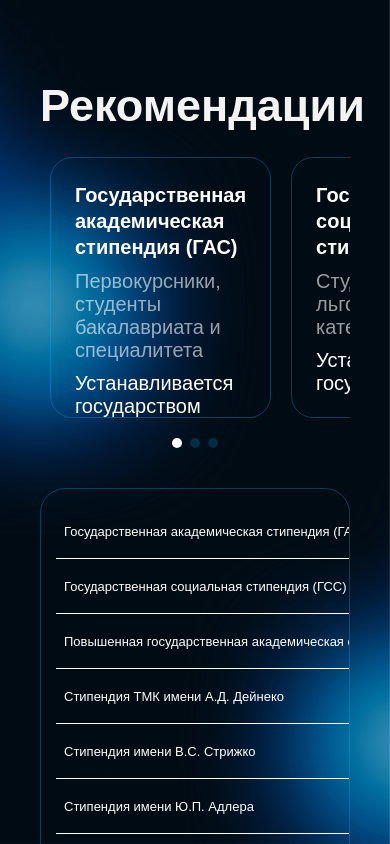
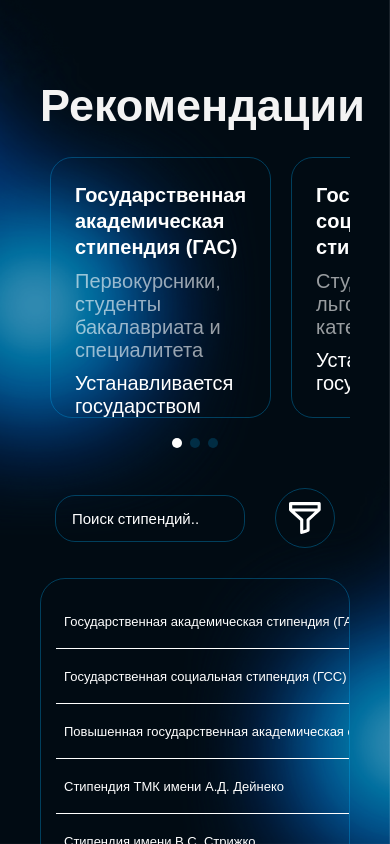
Before and after one commit to Viktoria-Mushkina/Grants-Website, a React (Vite) app in the folder grants-website/: page / in a window 390 px wide. Shown: the top 844 px of the page. Built offline with nearby package versions, Linux system fonts and the light colour scheme.

Commit message:
Добавляет поиск

```diff
--- a/grants-website/src/App.tsx
+++ b/grants-website/src/App.tsx
@@ -1,11 +1,29 @@
 import { ScholarshipTable } from "./components/scholarship-table";
 import { scholarshipsData } from "./data/scholarshipsData";
 import { Recommendations } from "./components/recommendations";
+import { ScholarshipSearch } from "./components/scholarship-search";
+import type { Scholarship } from "./types/scholarship";
+import { useState } from "react";
 import bgImage from "/bg-image.png";
 import "./App.css";
 
 const recommendedScholarships = scholarshipsData.slice(0, 9);
 function App() {
+  const [filteredScholarships, setFilteredScholarships] =
+    useState<Scholarship[]>(scholarshipsData);
+  const [searchActive, setSearchActive] = useState(false);
+  // Обработчик выбора стипендии из поиска
+  const handleSelectScholarship = (scholarship: Scholarship) => {
+    // Можно добавить скролл к выбранной стипендии в таблице
+    setFilteredScholarships([scholarship]);
+    setSearchActive(true);
+  };
+
+  // Сброс фильтрации
+  const handleResetFilter = () => {
+    setFilteredScholarships(scholarshipsData);
+    setSearchActive(false);
+  };
   return (
     <div className="app">
       <div className="backgroundImage">
@@ -13,6 +31,10 @@ function App() {
       </div>
       <main className="app-main">
         <Recommendations scholarships={recommendedScholarships} />
+        <ScholarshipSearch
+          scholarships={scholarshipsData}
+          onSelect={handleSelectScholarship}
+        />
         <ScholarshipTable scholarships={scholarshipsData} />
       </main>
     </div>
--- /dev/null
+++ b/grants-website/src/components/scholarship-search/index.ts
@@ -0,0 +1 @@
+export {ScholarshipSearch} from './scholarship-search'
--- /dev/null
+++ b/grants-website/src/components/scholarship-search/scholarship-search.module.css
@@ -0,0 +1,111 @@
+.searchContainer {
+  position: relative;
+  margin: 0 auto 34px;
+  max-width: 978px;
+  display: grid;
+  grid-template-columns: 1fr auto;
+  gap: 30px;
+  align-items: center;
+}
+
+.searchInputWrapper {
+  position: relative;
+}
+
+.searchInput {
+  padding: 18px 25px;
+  border: 1px solid rgba(6, 173, 247, 0.32);
+  border-radius: 20px;
+  transition: all 0.3s ease;
+  outline: none;
+  width: 100%;
+}
+
+.filterBtn {
+  height: 60px;
+  width: 60px;
+  border: 1px solid rgba(6, 173, 247, 0.32);
+  border-radius: 50%;
+}
+.filterBtn img {
+  padding: 13px;
+}
+.searchInput:focus {
+  box-shadow: 0 4px 25px rgba(6, 173, 247, 0.2);
+}
+
+.searchInput::placeholder {
+  color: rgba(255, 255, 255, 1);
+}
+
+.dropdown,
+.noResults {
+  position: absolute;
+  top: 100%;
+  left: 0;
+  width: 100%;
+  border: 1px solid rgba(6, 173, 247, 0.32);
+  border-radius: 20px;
+  z-index: 1000;
+  overflow-y: auto;
+  animation: fadeIn 0.2s ease;
+  background-color: rgba(1, 38, 53, 0.2);
+  backdrop-filter: blur(10px);
+  margin-top: 8px;
+  font-weight: 600;
+}
+.noResults {
+  padding: 18px 25px;
+}
+@keyframes fadeIn {
+  from {
+    opacity: 0;
+    transform: translateY(-10px);
+  }
+  to {
+    opacity: 1;
+    transform: translateY(0);
+  }
+}
+
+.resultItem {
+  padding: 16px 20px;
+  border-bottom: 1px solid rgba(6, 173, 247, 0.08);
+  cursor: pointer;
+  display: flex;
+  align-items: center;
+  justify-content: space-between;
+  transition: all 0.2s ease;
+}
+
+.resultItem:hover,
+.resultItem.selected {
+  background: rgba(6, 173, 247, 0.05);
+  border-left: 2px solid rgba(6, 173, 247, 0.32);
+}
+
+.resultItem:hover .selectIndicator {
+  opacity: 1;
+  transform: translateX(0);
+}
+
+/* Адаптивность */
+@media (max-width: 768px) {
+  .searchContainer {
+    margin-bottom: 30px;
+    padding: 0 15px;
+  }
+
+  .searchInput {
+    padding: 14px 45px 14px 16px;
+    font-size: 15px;
+  }
+
+  .resultItem {
+    padding: 14px 16px;
+  }
+
+  .scholarshipName {
+    font-size: 15px;
+  }
+}
--- /dev/null
+++ b/grants-website/src/components/scholarship-search/scholarship-search.tsx
@@ -0,0 +1,151 @@
+import { useState, useRef, useEffect } from "react";
+import type { Scholarship } from "../../types/scholarship";
+import styles from "./scholarship-search.module.css";
+import filterIcon from "/filter-icon.svg";
+
+interface ScholarshipSearchProps {
+  scholarships: Scholarship[];
+  onSelect?: (scholarship: Scholarship) => void;
+}
+
+export const ScholarshipSearch: React.FC<ScholarshipSearchProps> = ({
+  scholarships,
+  onSelect,
+}) => {
+  const [searchTerm, setSearchTerm] = useState("");
+  const [filteredScholarships, setFilteredScholarships] = useState<
+    Scholarship[]
+  >([]);
+  const [isDropdownOpen, setIsDropdownOpen] = useState(false);
+  const [selectedIndex, setSelectedIndex] = useState(-1);
+  const dropdownRef = useRef<HTMLDivElement>(null);
+  const inputRef = useRef<HTMLInputElement>(null);
+
+  // Фильтрация стипендий по поисковому запросу
+  useEffect(() => {
+    if (searchTerm.trim() === "") {
+      setFilteredScholarships([]);
+      setIsDropdownOpen(false);
+      return;
+    }
+
+    const term = searchTerm.toLowerCase();
+    const filtered = scholarships
+      .filter((scholarship) => scholarship.name.toLowerCase().includes(term))
+      .slice(0, 5);
+
+    setFilteredScholarships(filtered);
+    setIsDropdownOpen(filtered.length > 0);
+    setSelectedIndex(-1);
+  }, [searchTerm, scholarships]);
+
+  // Обработчик изменения ввода
+  const handleInputChange = (e: React.ChangeEvent<HTMLInputElement>) => {
+    setSearchTerm(e.target.value);
+  };
+
+  // Обработчик выбора стипендии
+  const handleSelectScholarship = (scholarship: Scholarship) => {
+    setSearchTerm(scholarship.name);
+    setIsDropdownOpen(false);
+    onSelect?.(scholarship);
+    inputRef.current?.blur();
+  };
+
+  // Обработчик нажатия клавиш
+  const handleKeyDown = (e: React.KeyboardEvent<HTMLInputElement>) => {
+    if (!isDropdownOpen) return;
+
+    switch (e.key) {
+      case "ArrowDown":
+        e.preventDefault();
+        setSelectedIndex((prev) =>
+          prev < filteredScholarships.length - 1 ? prev + 1 : 0
+        );
+        break;
+      case "ArrowUp":
+        e.preventDefault();
+        setSelectedIndex((prev) =>
+          prev > 0 ? prev - 1 : filteredScholarships.length - 1
+        );
+        break;
+      case "Enter":
+        e.preventDefault();
+        if (selectedIndex >= 0 && filteredScholarships[selectedIndex]) {
+          handleSelectScholarship(filteredScholarships[selectedIndex]);
+        }
+        break;
+      case "Escape":
+        setIsDropdownOpen(false);
+        break;
+    }
+  };
+
+  // Клик вне компонента закрывает dropdown
+  useEffect(() => {
+    const handleClickOutside = (event: MouseEvent) => {
+      if (
+        dropdownRef.current &&
+        !dropdownRef.current.contains(event.target as Node)
+      ) {
+        setIsDropdownOpen(false);
+      }
+    };
+    document.addEventListener("mousedown", handleClickOutside);
+    return () => document.removeEventListener("mousedown", handleClickOutside);
+  }, []);
+
+  return (
+    <div className={styles.searchContainer} ref={dropdownRef}>
+      <div className={styles.container}>
+        <div className={styles.searchInputWrapper}>
+          <input
+            ref={inputRef}
+            type="text"
+            value={searchTerm}
+            onChange={handleInputChange}
+            onKeyDown={handleKeyDown}
+            onFocus={() => {
+              if (filteredScholarships.length > 0) {
+                setIsDropdownOpen(true);
+              }
+            }}
+            placeholder="Поиск стипендий..."
+            className={styles.searchInput}
+          />
+          {isDropdownOpen && filteredScholarships.length > 0 && (
+            <div className={styles.dropdown}>
+              <ul className={styles.resultsList}>
+                {filteredScholarships.map((scholarship, index) => (
+                  <li
+                    key={scholarship.id}
+                    className={`${styles.resultItem} ${
+                      index === selectedIndex ? styles.selected : ""
+                    }`}
+                    onClick={() => handleSelectScholarship(scholarship)}
+                    onMouseEnter={() => setSelectedIndex(index)}
+                  >
+                    <div className={styles.resultContent}>
+                      <h4 className={styles.scholarshipName}>
+                        {scholarship.name}
+                      </h4>
+                    </div>
+                  </li>
+                ))}
+              </ul>
+            </div>
+          )}
+
+          {searchTerm && filteredScholarships.length === 0 && (
+            <div className={styles.noResults}>
+              <p>Стипендии не найдены. Попробуйте другой запрос.</p>
+            </div>
+          )}
+        </div>
+      </div>
+      <button className={styles.filterBtn}>
+        <img src={filterIcon} alt="filter-icon" />
+      </button>
+    </div>
+  );
+};
```
Also changed, not shown: grants-website/public/filter-icon.svg (added).
